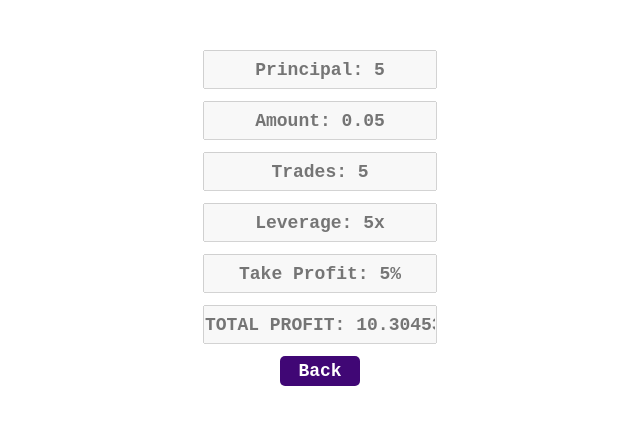
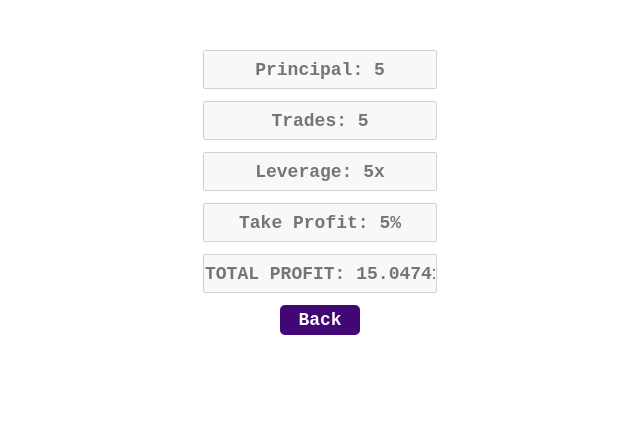
Before and after one commit to nana-kwao/crypto, a plain HTML site: page index.html in a window 1280 px wide. Both pictures are taken after typing "5", "5", "5", "5", "5" into the empty fields and a click on the button "Submit". Shown: the part 80-504 px from the top of the page, without its empty margins (320-960 px from the left). Drawn offline with Linux system fonts and the light colour scheme.

Commit message:
new update

```diff
--- a/assets/script.js
+++ b/assets/script.js
@@ -30,7 +30,7 @@ function Calculation(){
         let totalTrade = total * amount;
         remain = total * totalRemain;
         new_principal = amount * ((leverage * takeProfit) * totalTrade);
-        new_principal = total + new_principal;
+        new_principal = total + new_principal + remain;
     }
     let total_Profit = new_principal + principal;
 
@@ -38,9 +38,6 @@ function Calculation(){
     // Getting result field IDs and setting their placeholders
     let r_principal = document.getElementById("r-principal");
     r_principal.setAttribute("placeholder", "Principal: " + principal);
-
-    let r_amount = document.getElementById("r-amount");
-    r_amount.setAttribute("placeholder", "Amount: " + amount);
 
     let r_trades = document.getElementById("r-trades");
     r_trades.setAttribute("placeholder", "Trades: " + trades);
--- a/index.html
+++ b/index.html
@@ -36,7 +36,6 @@
                 </form>
                 <div class="results" id="results">
                     <input type="text" name="r-principal" id="r-principal" disabled>
-                    <input type="text" name="r-amount" id="r-amount" disabled>
                     <input type="text" name="r-trades" id="r-trades" disabled>
                     <input type="text" name="r-leverage" id="r-leverage" disabled>
                     <input type="text" name="r-take-profit" id="r-take-profit" disabled>
```
